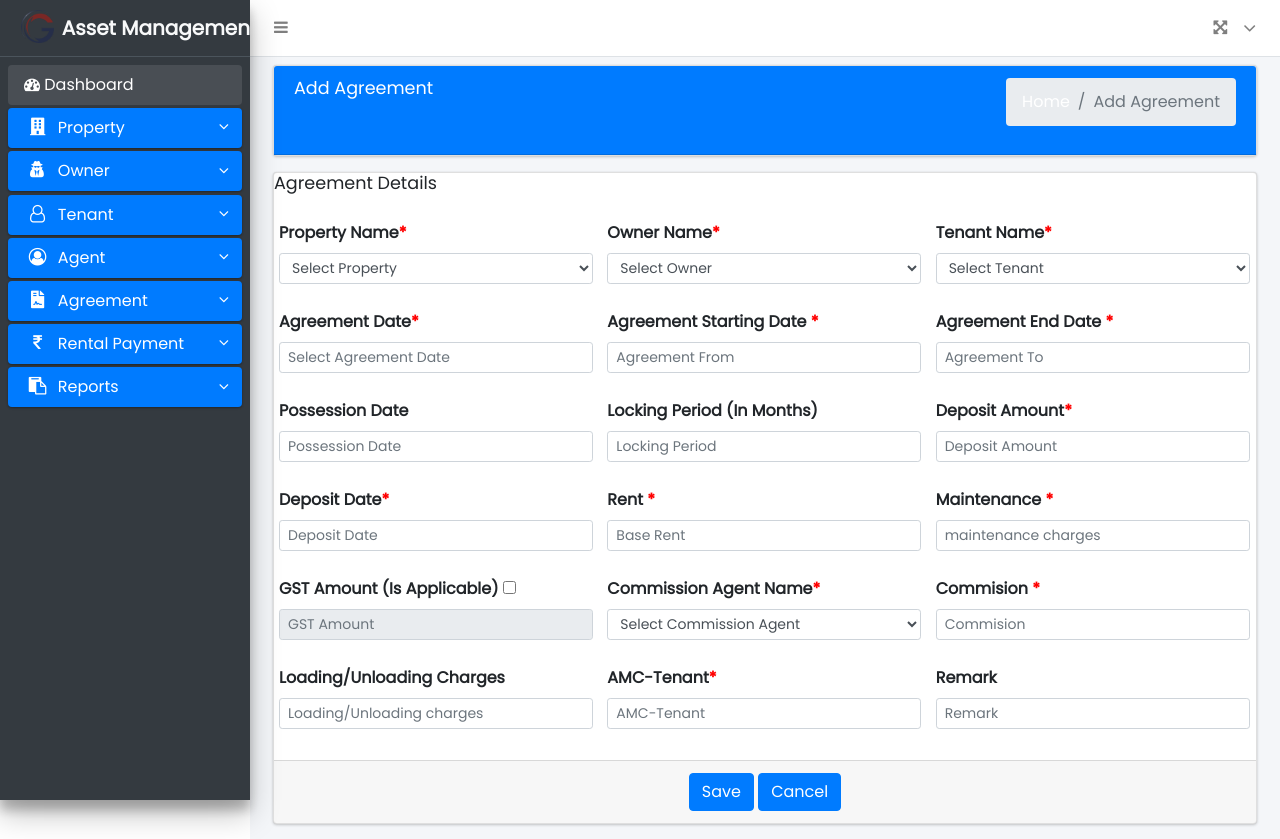
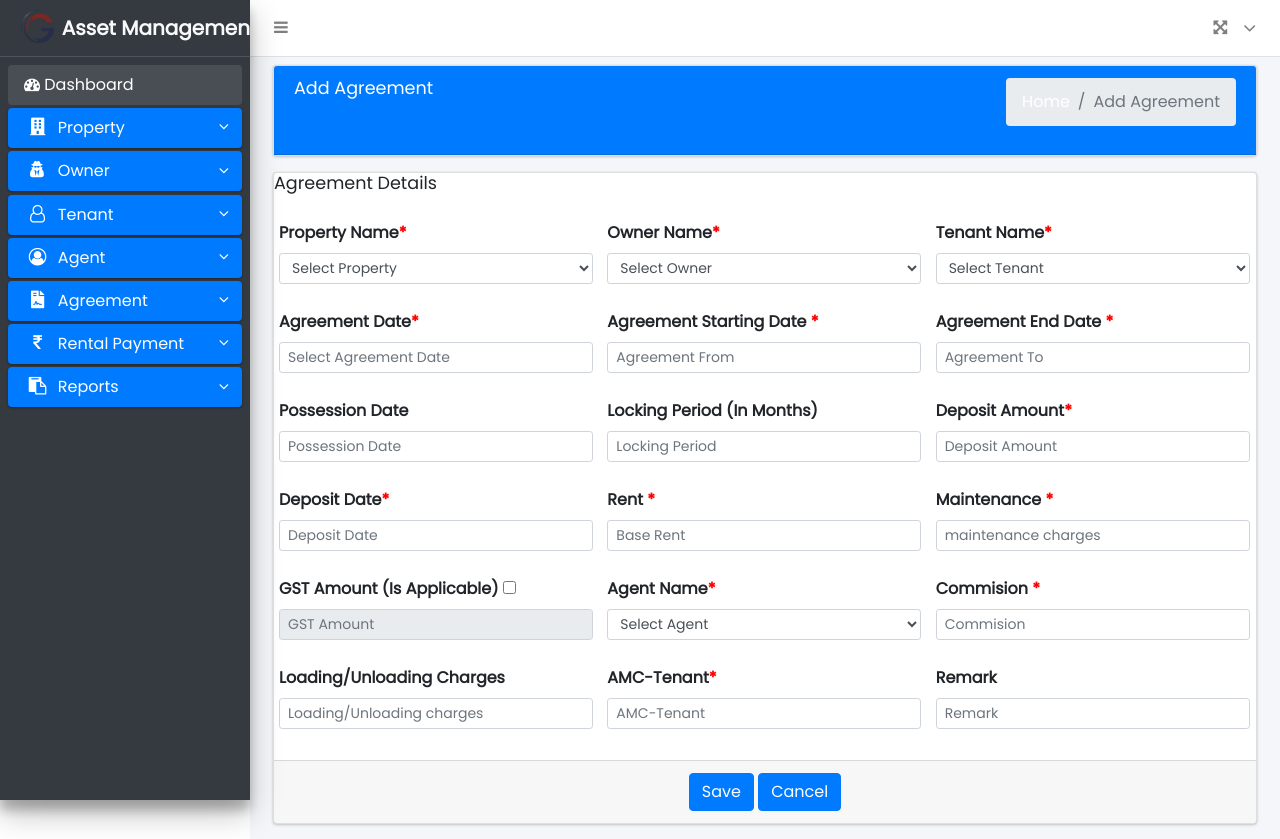
Before and after one commit to gittechnologies/AssetManagement, a PHP site: page /agreement/agreement.php in a window 1280 px wide. Shown: the top 839 px of the page. Run offline with PHP 8.4, Linux system fonts and the light colour scheme; data comes from the database, SQL or seed files in the repository; data that the repository does not hold is empty; some libraries are stand-ins or nearby versions.

Commit message:
text changed

```diff
--- a/agreement/agreement.php
+++ b/agreement/agreement.php
@@ -338,9 +338,9 @@ onsubmit="return myfunction()" >
                         <!----------Manager Name------------->
 <li>
  <div class="form-group">
-  <label>Commission Agent Name<span>*</span></label>
+  <label>Agent Name<span>*</span></label>
   <select class="form-control form-control-sm" id = "managerName" name="managerName" required>
-    <option value="0"> Select Commission Agent </option>
+    <option value="0"> Select Agent </option>
      <?php
       $result = $dbConn->query("SELECT manager_id, concat(manager_name,' - ',COALESCE(pan_no,'')) as manager_name FROM det_manager
         where status='Active'");
```
